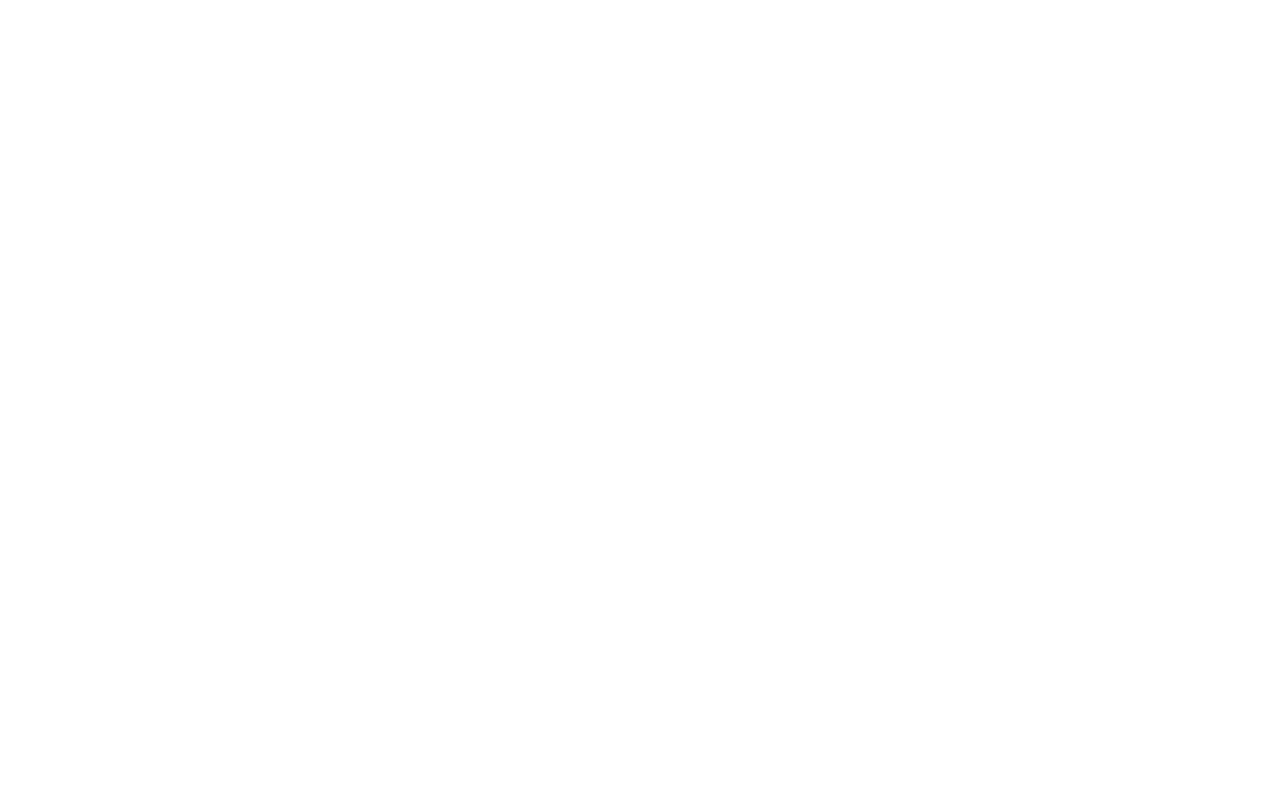
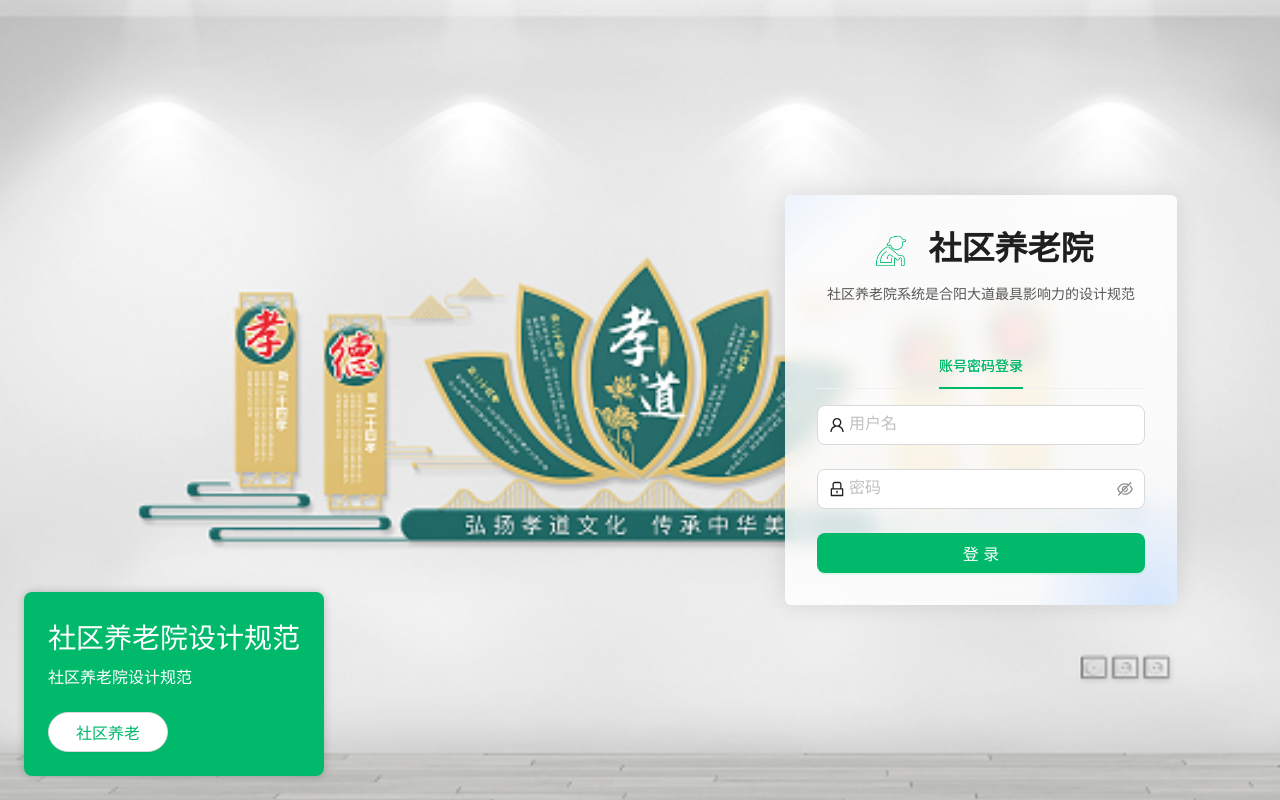
Before and after one commit to dengwenj/old_person_home_web, a React (Create React App) app: page /user/login in a window 1280 px wide. Before the commit this address had no page. Built offline with nearby package versions, Linux system fonts and the light colour scheme.

Commit message:
登录页面

```diff
--- a/public/index.html
+++ b/public/index.html
@@ -12,7 +12,7 @@
 
 <body>
   <noscript>You need to enable JavaScript to run this app.</noscript>
-  <div id="root"></div>
+  <div id="root" style="height: 100%;"></div>
 </body>
 
 </html>
--- /dev/null
+++ b/src/App.css
@@ -0,0 +1,16 @@
+/* 样式的重置 */
+body, html, h1, h2, h3, h4, h5, h6, ul, ol, li, dl, dt, dd, header, menu, section, p, input, td, th, ins {
+  padding: 0;
+  margin: 0;
+  height: 100%;
+}
+
+ul, ol, li {
+  list-style: none;
+}
+
+
+img {
+  border: none;
+  vertical-align: middle;
+}
--- a/src/App.tsx
+++ b/src/App.tsx
@@ -1,7 +1,8 @@
-import { ConfigProvider } from 'antd'
+import { ConfigProvider } from 'antd';
 import { BrowserRouter as Router } from 'react-router-dom';
 
 import RoutesConf from './router';
+import './App.css';
 
 function App() {
   return (
@@ -17,6 +18,6 @@
       </Router>
     </ConfigProvider>
   );
-}
+};
 
 export default App;
--- /dev/null
+++ b/src/page/User/Login/index.css
@@ -0,0 +1,4 @@
+.ant-pro-form-login-page-container {
+  height: 82% !important;
+  /* background: none; */
+}
--- /dev/null
+++ b/src/page/User/Login/index.tsx
@@ -0,0 +1,90 @@
+import { useState } from 'react';
+import {
+  LockOutlined,
+  UserOutlined,
+} from '@ant-design/icons';
+import {
+  LoginFormPage,
+  ProFormText,
+} from '@ant-design/pro-components';
+import { Button, Tabs } from 'antd';
+
+import logo from '../../../access/imgs/old_person.png';
+import loginbgc from '../../../access/imgs/loginbgc.jpg';
+import './index.css';
+
+export default () => {
+  return (
+    <div style={{ backgroundColor: 'white', height: 'calc(100vh)' }}>
+      <LoginFormPage
+        backgroundImageUrl={loginbgc}
+        logo={logo}
+        title="社区养老院"
+        subTitle="社区养老院系统是合阳大道最具影响力的设计规范"
+        activityConfig={{
+          style: {
+            boxShadow: '0px 0px 8px rgba(0, 0, 0, 0.2)',
+            color: '#fff',
+            borderRadius: 8,
+            backgroundColor: '#00b96b',
+          },
+          title: '社区养老院设计规范',
+          subTitle: '社区养老院设计规范',
+          action: (
+            <Button
+              size="large"
+              style={{
+                borderRadius: 20,
+                background: '#fff',
+                color: '#00b96b',
+                width: 120,
+              }}
+            >
+              社区养老
+            </Button>
+          ),
+        }}
+        onFinish={async (params) => {
+          console.log(params);
+
+        }}
+      >
+        <Tabs
+          centered
+          activeKey={'account'}
+          items={[{ key: 'account', label: '账号密码登录' }]}
+        />
+        <>
+          <ProFormText
+            name="username"
+            fieldProps={{
+              size: 'large',
+              prefix: <UserOutlined className={'prefixIcon'} />,
+            }}
+            placeholder={'用户名'}
+            rules={[
+              {
+                required: true,
+                message: '请输入用户名!',
+              },
+            ]}
+          />
+          <ProFormText.Password
+            name="password"
+            fieldProps={{
+              size: 'large',
+              prefix: <LockOutlined className={'prefixIcon'} />,
+            }}
+            placeholder={'密码'}
+            rules={[
+              {
+                required: true,
+                message: '请输入密码！',
+              },
+            ]}
+          />
+        </>
+      </LoginFormPage>
+    </div>
+  );
+};
--- a/src/router/index.tsx
+++ b/src/router/index.tsx
@@ -1,11 +1,16 @@
-import { lazy } from 'react'
-import { useRoutes, Navigate } from 'react-router-dom'
+import { lazy } from 'react';
+import { useRoutes, Navigate } from 'react-router-dom';
 
-import type { RouteObject } from 'react-router-dom'
+import type { RouteObject } from 'react-router-dom';
 
-const Home = lazy(() => import('../page/Home'))
+const Home = lazy(() => import('../page/Home'));
+const Login = lazy(() => import('../page/User/Login'));
 
 const route: RouteObject[] = [
+  {
+    path: '/user/login',
+    element: <Login />
+  },
   {
     path: '/home',
     element: <Home />
@@ -14,8 +19,8 @@
     path: '/',
     element: <Navigate to={'/home'} />
   }
-]
+];
 
 export default function RoutesConf() {
-  return useRoutes(route)
-}
+  return useRoutes(route);
+};
--- /dev/null
+++ b/src/services/index.ts
@@ -0,0 +1,3 @@
+import request from "./request";
+
+export default request;
--- /dev/null
+++ b/src/services/user/index.ts
@@ -0,0 +1 @@
+import request from "..";
```
Also changed, not shown: src/access/imgs/loginbgc.jpg (added), src/access/imgs/old_person.png (added).
